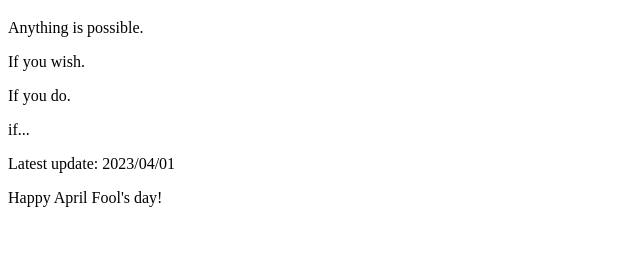
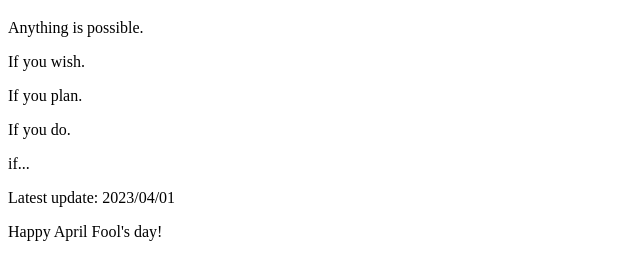
Before and after one commit to KijoHassen/KijoHassen.github.io, a plain HTML site: page index.html in a window 1280 px wide. Shown: the part 61-340 px from the top of the page, without its empty margins (0-640 px from the left). Drawn offline with Linux system fonts and the light colour scheme.

Commit message:
Add files via upload

```diff
--- a/index.html
+++ b/index.html
@@ -10,6 +10,7 @@
         <h1>"index.html" is the homepage.</h1>
         <p>Anything is possible.</p>
         <p>If you wish.</p>
+        <p>If you plan.</p>
         <p>If you do.</p>
         <p>if...</p>
         <p>Latest update: 2023/04/01</p>
```
